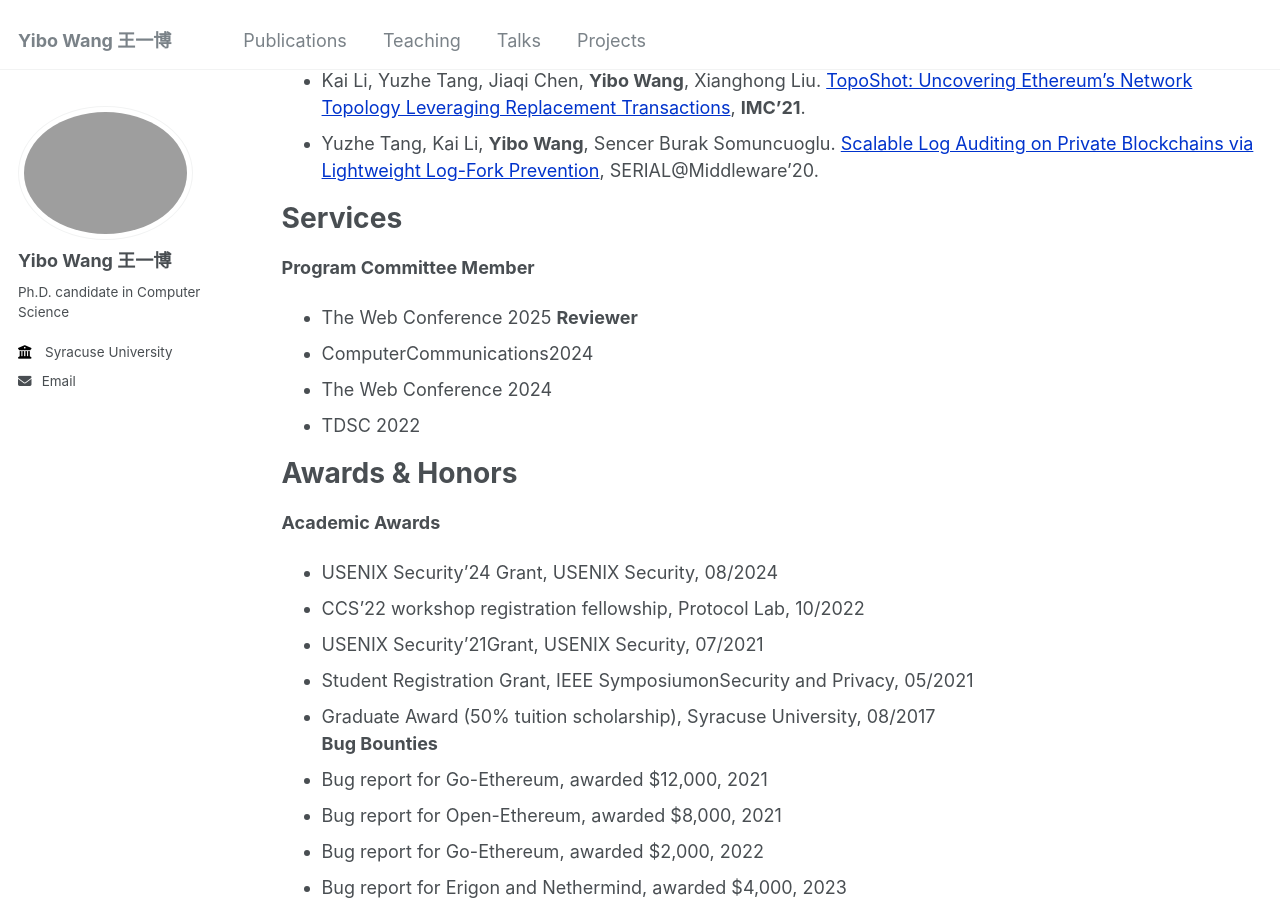
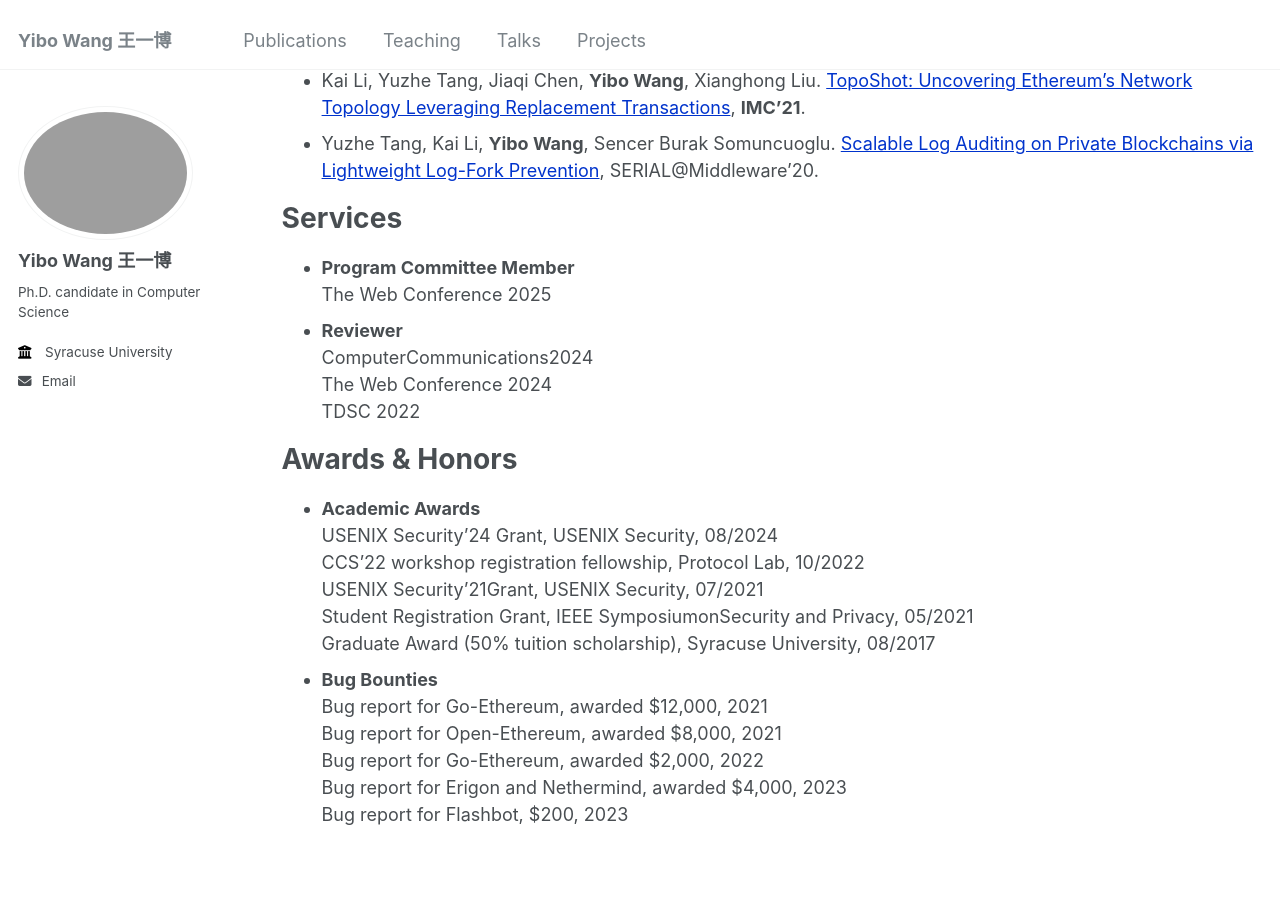
Before and after one commit to wangyibo0308/wangyibo0308.github.io, a Jekyll site: the page built from _pages/about.md, in a window 1280 px wide and 900 px high, scrolled down 916 px. Built offline with Jekyll 4.4.1, drawn with Linux system fonts in a browser that asks for light colours.

```diff
--- a/_pages/about.md
+++ b/_pages/about.md
@@ -37,24 +37,24 @@ Publications
 
 Services
 ======
-**Program Committee Member**
-  - The Web Conference 2025
-**Reviewer**
-  - ComputerCommunications2024
-  - The Web Conference 2024
-  - TDSC 2022
+- **Program Committee Member**
+  The Web Conference 2025
+- **Reviewer**
+  ComputerCommunications2024
+  The Web Conference 2024
+  TDSC 2022
 
 Awards & Honors
 ======
-**Academic Awards**
-  - USENIX Security’24 Grant, USENIX Security, 08/2024
-  - CCS’22 workshop registration fellowship, Protocol Lab, 10/2022
-  - USENIX Security’21Grant, USENIX Security, 07/2021
-  - Student Registration Grant, IEEE SymposiumonSecurity and Privacy, 05/2021
-  - Graduate Award (50% tuition scholarship), Syracuse University, 08/2017
-**Bug Bounties**
-  - Bug report for Go-Ethereum, awarded $12,000, 2021
-  - Bug report for Open-Ethereum, awarded $8,000, 2021
-  - Bug report for Go-Ethereum, awarded $2,000, 2022
-  - Bug report for Erigon and Nethermind, awarded $4,000, 2023
-  - Bug report for Flashbot, $200, 2023
+- **Academic Awards**
+  USENIX Security’24 Grant, USENIX Security, 08/2024
+  CCS’22 workshop registration fellowship, Protocol Lab, 10/2022
+  USENIX Security’21Grant, USENIX Security, 07/2021
+  Student Registration Grant, IEEE SymposiumonSecurity and Privacy, 05/2021
+  Graduate Award (50% tuition scholarship), Syracuse University, 08/2017
+- **Bug Bounties**
+  Bug report for Go-Ethereum, awarded $12,000, 2021
+  Bug report for Open-Ethereum, awarded $8,000, 2021
+  Bug report for Go-Ethereum, awarded $2,000, 2022
+  Bug report for Erigon and Nethermind, awarded $4,000, 2023
+  Bug report for Flashbot, $200, 2023
```
